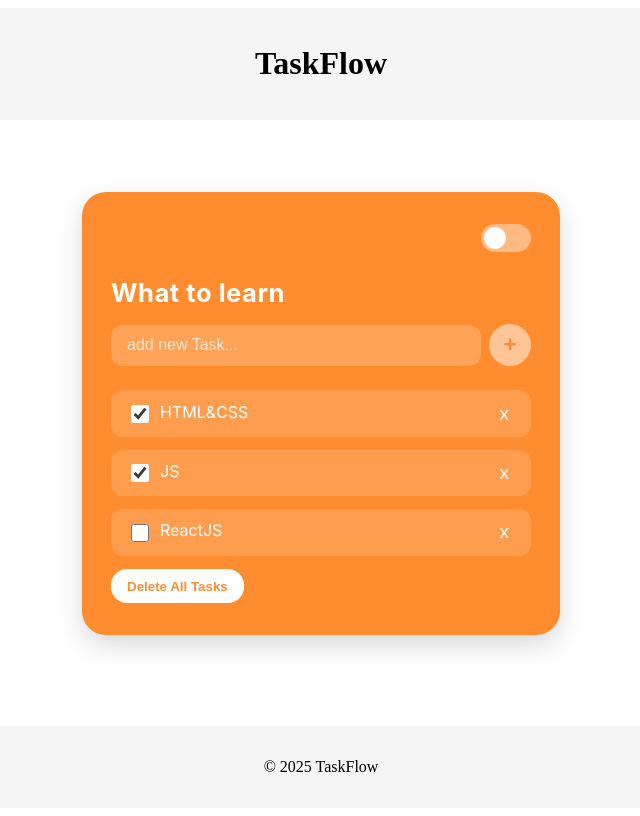
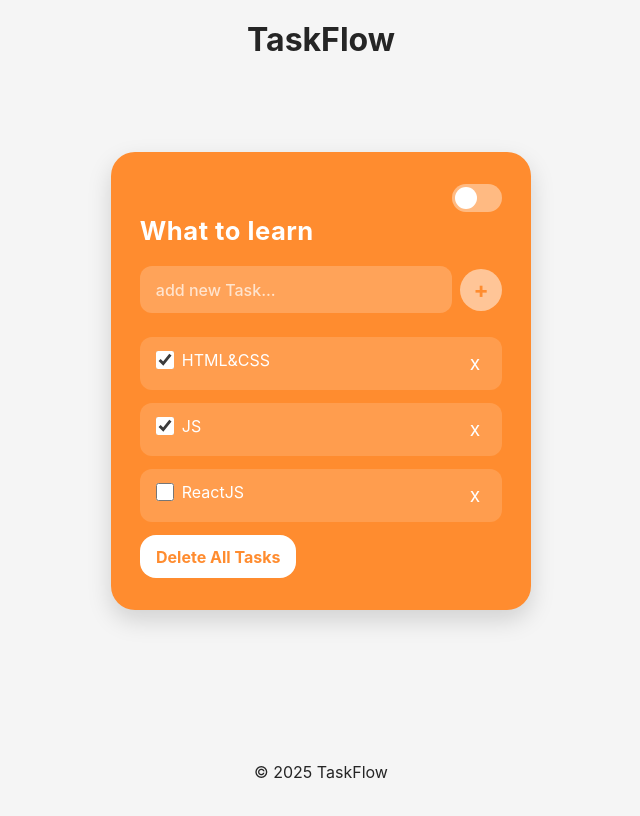
Before and after one commit to SemenKr/taskflow, a React (Vite) app: page / in a window 1280 px wide. Shown: the whole page, without its empty margins (319-959 px from the left). Built offline with nearby package versions, Linux system fonts and the light colour scheme.

Commit message:
feat structure files and help fn

```diff
--- a/src/App.tsx
+++ b/src/App.tsx
@@ -1,7 +1,7 @@
 import { Layout } from './components/Layout/Layout.tsx';
 import { useState } from 'react';
 import { v1 } from 'uuid';
-import { ToDoList } from './components/ToDoList/ToDoList.tsx';
+import { ToDoList } from './components/todo/ToDoList/ToDoList.tsx';
 import type { Task } from './types/todo.ts';
 
 export function App() {
--- a/src/components/ToDoList/ToDoList.tsx
+++ b/src/components/todo/ToDoList/ToDoList.tsx
@@ -1,7 +1,7 @@
 import { useState } from 'react';
-import type { Task } from '../../types/todo.ts';
+import type { Task } from '../../../types/todo.ts';
 import styles from './ToDoList.module.scss';
-import { SwitchToggle } from '../switchToggle/SwitchToggle.tsx';
+import { SwitchToggle } from '../../common/SwitchToggle/SwitchToggle.tsx';
 
 type Props = {
   title: string;
--- a/src/main.tsx
+++ b/src/main.tsx
@@ -1,6 +1,7 @@
 import { StrictMode } from 'react';
 import { createRoot } from 'react-dom/client';
 import { App } from './App.tsx';
+import './styles/globals.scss';
 
 createRoot(document.getElementById('root')!).render(
   <StrictMode>
--- /dev/null
+++ b/src/styles/_mixins.scss
@@ -0,0 +1,63 @@
+// Миксин для flexbox
+@mixin flex($direction: row, $justify: flex-start, $align: stretch, $wrap: nowrap) {
+  display: flex;
+  flex-direction: $direction;
+  justify-content: $justify;
+  align-items: $align;
+  flex-wrap: $wrap;
+}
+
+// Миксин для центрирования
+@mixin center {
+  display: flex;
+  justify-content: center;
+  align-items: center;
+}
+
+// Миксин для абсолютного позиционирования
+@mixin absolute($top: auto, $right: auto, $bottom: auto, $left: auto) {
+  position: absolute;
+  top: $top;
+  right: $right;
+  bottom: $bottom;
+  left: $left;
+}
+
+// Миксин для текста с многоточием
+@mixin text-ellipsis {
+  overflow: hidden;
+  text-overflow: ellipsis;
+  white-space: nowrap;
+}
+
+// Миксин для responsive дизайна
+@mixin respond-to($breakpoint) {
+  @media (min-width: $breakpoint) {
+    @content;
+  }
+}
+
+// Миксин для кнопок
+@mixin button-reset {
+  border: none;
+  background: none;
+  padding: 0;
+  margin: 0;
+  cursor: pointer;
+  font: inherit;
+  color: inherit;
+
+  &:focus {
+    outline: 2px solid $primary-color;
+    outline-offset: 2px;
+  }
+}
+
+// Миксин для плавных переходов
+@mixin transition($properties: all) {
+  transition: $properties $transition-normal;
+
+  @media (prefers-reduced-motion: reduce) {
+    transition: none;
+  }
+}
--- /dev/null
+++ b/src/styles/_variables.scss
@@ -0,0 +1,5 @@
+// === ЦВЕТА ===
+$primary-color: #6C63FF;
+$text-primary: #252525;
+$text-contrast: #F7F7F7;
+$bg-primary: #F7F7F7;
--- /dev/null
+++ b/src/styles/globals.scss
@@ -0,0 +1,162 @@
+@import 'variables', 'mixins';
+
+/*! Modern CSS Reset v2.0 */
+*, *::before, *::after {
+  box-sizing: border-box;
+}
+
+* {
+  margin: 0;
+}
+
+html, body {
+  height: 100%;
+}
+
+body {
+  line-height: 1.5;
+  -webkit-font-smoothing: antialiased;
+  -moz-osx-font-smoothing: grayscale;
+}
+
+img, picture, video, canvas, svg {
+  display: block;
+  max-width: 100%;
+}
+
+input, button, textarea, select {
+  font: inherit;
+}
+
+button {
+  cursor: pointer;
+
+  &:disabled {
+    cursor: not-allowed;
+  }
+}
+
+p, h1, h2, h3, h4, h5, h6 {
+  overflow-wrap: break-word;
+}
+
+#root, #__next {
+  isolation: isolate;
+}
+
+/*! Custom Normalize */
+html {
+  font-size: 16px;
+  scroll-behavior: smooth;
+
+  @media (prefers-reduced-motion: reduce) {
+    scroll-behavior: auto;
+  }
+}
+
+body {
+  font-family: -apple-system, BlinkMacSystemFont, 'Segoe UI', 'Roboto', 'Oxygen',
+  'Ubuntu', 'Cantarell', 'Fira Sans', 'Droid Sans', 'Helvetica Neue',
+  sans-serif;
+  color: $text-primary;
+  background-color: #f5f5f5;
+}
+
+/*! Focus styles for accessibility */
+button:focus-visible,
+input:focus-visible,
+textarea:focus-visible,
+select:focus-visible {
+  outline: 2px solid $primary-color;
+  outline-offset: 2px;
+}
+
+/*! Remove default focus styles for mouse users */
+button:focus:not(:focus-visible),
+input:focus:not(:focus-visible),
+textarea:focus:not(:focus-visible),
+select:focus:not(:focus-visible) {
+  outline: none;
+}
+
+/*! Scrollbar styling (optional) */
+::-webkit-scrollbar {
+  width: 8px;
+}
+
+::-webkit-scrollbar-track {
+  background: #f1f1f1;
+}
+
+::-webkit-scrollbar-thumb {
+  background: #c1c1c1;
+  border-radius: 4px;
+
+  &:hover {
+    background: #a8a8a8;
+  }
+}
+
+/*! Selection styles */
+::selection {
+  background-color: rgba($primary-color, 0.2);
+  color: $text-primary;
+}
+
+/*! Reduced motion support */
+@media (prefers-reduced-motion: reduce) {
+  *,
+  *::before,
+  *::after {
+    animation-duration: 0.01ms;
+    animation-iteration-count: 1;
+    transition-duration: 0.01ms;
+    scroll-behavior: auto;
+  }
+}
+
+/*! High contrast mode support */
+@media (prefers-contrast: high) {
+  :root {
+    --border-color: #000000;
+    --text-primary: #000000;
+  }
+}
+
+/*! Dark mode support (можно добавить позже) */
+// @media (prefers-color-scheme: dark) {
+//   :root {
+//     --text-primary: #ffffff;
+//     --background: #1a1a1a;
+//   }
+// }
+
+
+.visually-hidden {
+  position: absolute;
+  width: 1px;
+  height: 1px;
+  padding: 0;
+  margin: -1px;
+  overflow: hidden;
+  clip: rect(0, 0, 0, 0);
+  white-space: nowrap;
+  border: 0;
+}
+
+.text-center { text-align: center; }
+.text-left { text-align: left; }
+.text-right { text-align: right; }
+
+.d-flex { display: flex; }
+.d-block { display: block; }
+.d-none { display: none; }
+
+.flex-column { flex-direction: column; }
+.flex-row { flex-direction: row; }
+.align-center { align-items: center; }
+.justify-center { justify-content: center; }
+.justify-between { justify-content: space-between; }
+
+.w-100 { width: 100%; }
+.h-100 { height: 100%; }
--- /dev/null
+++ b/src/utils/helpers.ts
@@ -0,0 +1,6 @@
+// Утилита для классов (аналог cn)
+export const cn = (
+  ...classes: (string | boolean | undefined | null)[]
+): string => {
+  return classes.filter(Boolean).join(' ').trim();
+};
```
Also changed, not shown: src/components/common/SwitchToggle/SwitchToggle.tsx (renamed from src/components/switchToggle/SwitchToggle.tsx), src/components/common/SwitchToggle/switchToggle.module.scss (renamed from src/components/switchToggle/switchToggle.module.scss), src/components/todo/ToDoList/ToDoList.module.scss (renamed from src/components/ToDoList/ToDoList.module.scss), src/utils/constants.ts (added).
